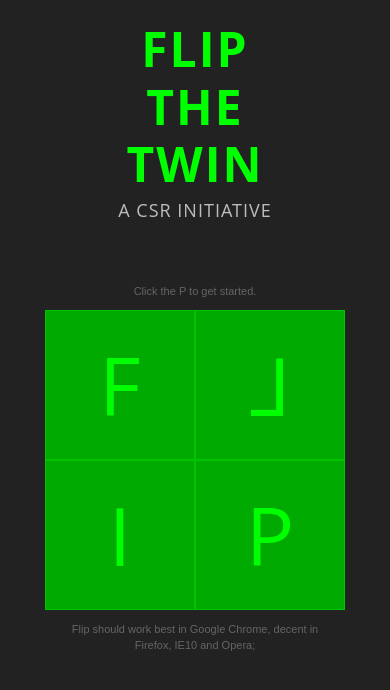
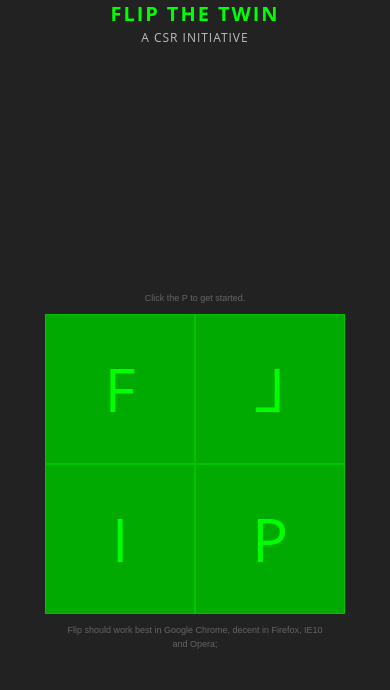
Before and after one commit to varunsalgarkar/flipreact, a React (Vite) app: page / in a window 390 px wide. Shown: the top 690 px of the page. Built offline with nearby package versions, Linux system fonts and the light colour scheme; a web font is replaced by a local one.

Commit message:
Update grids, make responsive, and organize CSS

```diff
--- a/src/components/GameBoard.jsx
+++ b/src/components/GameBoard.jsx
@@ -5,9 +5,9 @@ import { shuffle } from "../utils/shuffle.js";
 import { useLocalStats } from "../hooks/useLocalStats.js";
 
 const GRID_CONFIG = {
-  9:  { key: "3x3", mult: 3 },
   16: { key: "4x4", mult: 4 },
-  25: { key: "5x5", mult: 5 },
+  36: { key: "6x6", mult: 6 },
+  64: { key: "8x8", mult: 8 },
 };
 
 export default function GameBoard({ level, gameTime, onEnd, onBackToMenu }) {
--- a/src/components/Logo.jsx
+++ b/src/components/Logo.jsx
@@ -3,9 +3,9 @@ import styles from "../styles/Logo.module.css";
 import { useLocalStats } from "../hooks/useLocalStats.js";
 
 const GRID_SIZES = [
-  { label: "3x3", value: 9 },
   { label: "4x4", value: 16 },
-  { label: "5x5", value: 25 },
+  { label: "6x6", value: 36 },
+  { label: "8x8", value: 64 },
 ];
 
 export default function Logo({ onPlay, lastResult, selectedGrid, onGridSelect, winUrl, onWinUrlChange, gameTime, onGameTimeChange }) {
--- a/src/styles/globals.css
+++ b/src/styles/globals.css
@@ -1,18 +1,72 @@
-/* base */
+/* ===== CSS VARIABLES FOR EASY CUSTOMIZATION ===== */
+:root {
+  /* Colors */
+  --primary-color: #0f0;
+  --primary-hover: rgba(0, 255, 0, 0.1);
+  --primary-selected: rgba(0, 255, 0, 0.3);
+  --background-color: #222;
+  --text-color: #fff;
+  --text-muted: rgba(255, 255, 255, 0.7);
+  --text-info: rgba(255, 255, 255, 0.3);
+  --text-stats: rgba(255, 255, 255, 0.4);
+
+  /* Card Colors */
+  --card-front: #0a0;
+  --card-back: #222;
+  --card-border: rgba(0, 255, 0, 0.3);
+
+  /* Layout */
+  --logo-size: min(90vw, 90vh, 450px);
+  --card-size: calc(var(--logo-size) / 2);
+
+  /* Typography */
+  --font-family: 'Open Sans', sans-serif;
+  --title-size: clamp(24px, 8vw, 48px);
+  --subtitle-size: clamp(12px, 3vw, 18px);
+  --logo-letter-size: clamp(65px, 15vw, 130px);
+  --content-font-size: clamp(10px, 2vw, 12px);
+  --link-font-size: clamp(14px, 3vw, 18px);
+
+  /* Spacing */
+  --spacing-xs: clamp(4px, 1vw, 8px);
+  --spacing-sm: clamp(8px, 2vw, 15px);
+  --spacing-md: clamp(15px, 3vw, 25px);
+  --spacing-lg: clamp(20px, 4vw, 40px);
+
+  /* Game Grid */
+  --game-margin: clamp(2px, 0.5vw, 4px);
+  --timer-height: clamp(3px, 1vw, 5px);
+  --back-btn-size: clamp(8px, 2vw, 10px);
+
+  /* Transitions */
+  --flip-duration: 400ms;
+  --fade-duration: 500ms;
+  --hover-duration: 200ms;
+}
+
+/* ===== BASE STYLES ===== */
 :root { color-scheme: dark; }
 html, body, #root, #app { height: 100%; }
-body, html { margin:0; font: normal 0/0 Arial, Helvetica, sans-serif; background:#222; overflow:hidden; color:#fff;
-  -webkit-touch-callout:none; -webkit-user-select:none; -khtml-user-select:none; -moz-user-select:none; -ms-user-select:none; user-select:none;
+body, html {
+  margin: 0;
+  font: normal 0/0 Arial, Helvetica, sans-serif;
+  background: var(--background-color);
+  overflow: hidden;
+  color: var(--text-color);
+  -webkit-touch-callout: none;
+  -webkit-user-select: none;
+  -khtml-user-select: none;
+  -moz-user-select: none;
+  -ms-user-select: none;
+  user-select: none;
 }
-body, html, .flipper, .f, .b, #g { width:100%; height:100%; }
+body, html, .flipper, .f, .b, #g { width: 100%; height: 100%; }
 
-/* reset (light) */
-a { text-decoration:none; color:#fff; display:block; font:bold 18px/75px 'Open Sans', sans-serif; text-transform:uppercase; text-align:center; padding:0; margin:0 1px; }
-a:hover{ color:#0f0; background:rgba(0,255,0,.1); }
-a.selected { background:rgba(0,255,0,.3); color:#0f0; }
-
-@font-face{
-  font-family: "GeneralFoundicons"; font-weight:normal; font-style:normal;
+/* ===== TYPOGRAPHY ===== */
+@font-face {
+  font-family: "GeneralFoundicons";
+  font-weight: normal;
+  font-style: normal;
   src: url("https://s3-us-west-2.amazonaws.com/s.cdpn.io/60583/general_foundicons.eot");
   src: url("https://s3-us-west-2.amazonaws.com/s.cdpn.io/60583/general_foundicons.eot?#iefix") format("embedded-opentype"),
        url("https://s3-us-west-2.amazonaws.com/s.cdpn.io/60583/general_foundicons.woff") format("woff"),
@@ -20,126 +74,369 @@ a.selected { background:rgba(0,255,0,.3); color:#0f0; }
        url("https://s3-us-west-2.amazonaws.com/s.cdpn.io/60583/general_foundicons.svg#GeneralFoundicons") format("svg");
 }
 
-/* FRONT SCREEN */
+/* ===== TITLE AND SUBTITLE ===== */
 .game-title {
   position: absolute;
-  top: 20px;
+  top: var(--spacing-sm);
   left: 50%;
   transform: translateX(-50%);
   text-align: center;
   z-index: 10;
+  width: 100%;
+  padding: 0 var(--spacing-sm);
+  box-sizing: border-box;
 }
 
 .game-title h1 {
-  font: bold 48px/1.2 'Open Sans', sans-serif;
-  color: #0f0;
+  font: bold var(--title-size)/1.2 var(--font-family);
+  color: var(--primary-color);
   margin: 0;
   text-transform: uppercase;
-  letter-spacing: 2px;
+  letter-spacing: clamp(1px, 0.5vw, 2px);
 }
 
 .game-title h2 {
-  font: normal 18px/1.4 'Open Sans', sans-serif;
-  color: rgba(255,255,255,0.7);
-  margin: 5px 0 0 0;
+  font: normal var(--subtitle-size)/1.4 var(--font-family);
+  color: var(--text-muted);
+  margin: var(--spacing-xs) 0 0 0;
   text-transform: uppercase;
-  letter-spacing: 1px;
+  letter-spacing: clamp(0.5px, 0.25vw, 1px);
 }
 
-.logo{ width:450px; height:450px; position:absolute; top:50%; left:50%; margin:-225px 0 0 -225px; }
-.logo .card{ width:50%; height:50%; cursor:default; position:relative; display:inline-block; }
-.logo .card.left.active{ z-index:2; }
-.logo .card.left.active + .card{ opacity:0; }
-.logo .card.left.active .b{ margin-left:-100%; }
-.logo .f{ font:normal 130px/225px 'Open Sans', sans-serif; text-align:center; text-transform:uppercase; color:#0f0; }
-.logo .c2{ transform:scale(-1,1); }
-.logo .contentbox{ width:200%; font:normal 12px/16px 'Open Sans', sans-serif; text-align:left; }
-.logo .contentbox.levels{ width:100%; }
-.logo .contentbox .padded{ padding:0 15px; }
-.logo .contentbox h2{ font-size:24px; padding:0; margin:28px 0; text-transform:uppercase; color:#0f0; }
-.logo .contentbox p{ line-height:14px; margin:14px 0; }
-#stats h2 i{ margin-right:10px; vertical-align:top; font:italic normal 9px/8px 'Open Sans'; color:rgba(255,255,255,.4); }
-#stats ul{ width:50%; display:inline-block; margin:0; padding:0; list-style-type:none; vertical-align:top; line-height:22px; }
-#stats li{ display:block; margin:0; padding:0; }
-#stats li b{ display:inline-block; font-size:12px; width:95px; }
-#stats a{ position:absolute; bottom:0; width:100%; margin-left:-15px; }
-.logo .info{ font-size:11px; line-height:16px; text-align:center; color:rgba(255,255,255,.3); padding:0 25px; }
+/* ===== LOGO LAYOUT ===== */
+.logo {
+  width: var(--logo-size);
+  height: var(--logo-size);
+  position: absolute;
+  top: 50%;
+  left: 50%;
+  transform: translate(-50%, -50%);
+  margin-top: var(--spacing-md);
+}
 
-/* Settings styles */
-.setting-group { margin: 15px 0; }
+.logo .card {
+  width: 50%;
+  height: 50%;
+  cursor: default;
+  position: relative;
+  display: inline-block;
+}
+
+.logo .card.left.active { z-index: 2; }
+.logo .card.left.active + .card { opacity: 0; }
+.logo .card.left.active .b { margin-left: -100%; }
+
+/* ===== LOGO LETTERS ===== */
+.logo .f {
+  font: normal var(--logo-letter-size)/var(--card-size) var(--font-family);
+  text-align: center;
+  text-transform: uppercase;
+  color: var(--primary-color);
+}
+
+.logo .c2 { transform: scale(-1, 1); }
+
+/* ===== CONTENT BOXES ===== */
+.logo .contentbox {
+  width: 200%;
+  font: normal var(--content-font-size)/calc(var(--content-font-size) + 4px) var(--font-family);
+  text-align: left;
+}
+
+.logo .contentbox.levels { width: 100%; }
+.logo .contentbox .padded { padding: 0 var(--spacing-sm); }
+
+.logo .contentbox h2 {
+  font-size: clamp(16px, 4vw, 24px);
+  padding: 0;
+  margin: var(--spacing-lg) 0;
+  text-transform: uppercase;
+  color: var(--primary-color);
+}
+
+.logo .contentbox p {
+  line-height: calc(var(--content-font-size) + 2px);
+  margin: var(--spacing-sm) 0;
+}
+
+/* ===== LINKS AND BUTTONS ===== */
+a {
+  text-decoration: none;
+  color: var(--text-color);
+  display: block;
+  font: bold var(--link-font-size)/calc(var(--link-font-size) * 4) var(--font-family);
+  text-transform: uppercase;
+  text-align: center;
+  padding: 0;
+  margin: 0 1px;
+}
+
+a:hover {
+  color: var(--primary-color);
+  background: var(--primary-hover);
+}
+
+a.selected {
+  background: var(--primary-selected);
+  color: var(--primary-color);
+}
+
+/* ===== STATS SECTION ===== */
+#stats h2 i {
+  margin-right: var(--spacing-xs);
+  vertical-align: top;
+  font: italic normal calc(var(--content-font-size) - 3px)/calc(var(--content-font-size) - 4px) var(--font-family);
+  color: var(--text-stats);
+}
+
+#stats ul {
+  width: 50%;
+  display: inline-block;
+  margin: 0;
+  padding: 0;
+  list-style-type: none;
+  vertical-align: top;
+  line-height: calc(var(--content-font-size) + 10px);
+}
+
+#stats li { display: block; margin: 0; padding: 0; }
+#stats li b { display: inline-block; font-size: var(--content-font-size); width: clamp(70px, 15vw, 95px); }
+#stats a { position: absolute; bottom: 0; width: 100%; margin-left: calc(-1 * var(--spacing-sm)); }
+
+/* ===== SETTINGS STYLES ===== */
+.setting-group { margin: var(--spacing-sm) 0; }
+
 .setting-group label {
   display: block;
   font-weight: bold;
-  margin-bottom: 5px;
-  color: #0f0;
-  font-size: 12px;
+  margin-bottom: var(--spacing-xs);
+  color: var(--primary-color);
+  font-size: var(--content-font-size);
 }
+
 .setting-input {
   width: 100%;
-  padding: 8px;
+  padding: var(--spacing-xs);
   background: #333;
   border: 1px solid #555;
-  color: #fff;
+  color: var(--text-color);
   border-radius: 4px;
-  font-size: 12px;
+  font-size: var(--content-font-size);
+  box-sizing: border-box;
 }
+
 .setting-input:focus {
-  border-color: #0f0;
+  border-color: var(--primary-color);
   outline: none;
 }
+
 .setting-desc {
-  font-size: 10px;
+  font-size: calc(var(--content-font-size) - 2px);
   color: #999;
-  margin-top: 3px;
+  margin-top: var(--spacing-xs);
 }
 
-/* GAME SCREEN */
-#g{ margin-top:4px; position:relative; }
-#g .timer{ width:0%; height:5px; position:absolute; top:0; background:#0f0; z-index:1; }
-@keyframes timer { 100% { width:100%; } }
-.pause{ position:absolute; width:100%; height:100%; left:0; top:0; z-index:100; background:rgba(0,0,0,.8); }
-.pause::before{ content:'PAUSED'; width:100%; position:absolute; margin-top:-100px; top:50%; color:#0f0; font:bold 80px/200px 'Open Sans';
-  display:block; text-align:center; }
+/* ===== INFO TEXT ===== */
+.logo .info {
+  font-size: calc(var(--content-font-size) - 1px);
+  line-height: calc(var(--content-font-size) + 4px);
+  text-align: center;
+  color: var(--text-info);
+  padding: 0 var(--spacing-md);
+}
 
-/* cards */
-#g .found{ opacity:0; transition: opacity 0.5s ease-out; }
-.card{ display:inline-block; -webkit-perspective:1000; perspective:1000; }
-.card:not(.active):hover{ opacity:.8; }
-.card .b::before{
+/* ===== GAME SCREEN ===== */
+#g {
+  margin-top: var(--game-margin);
+  position: relative;
+}
+
+#g .timer {
+  width: 0%;
+  height: var(--timer-height);
+  position: absolute;
+  top: 0;
+  background: var(--primary-color);
+  z-index: 1;
+}
+
+@keyframes timer { 100% { width: 100%; } }
+
+.pause {
+  position: absolute;
+  width: 100%;
+  height: 100%;
+  left: 0;
+  top: 0;
+  z-index: 100;
+  background: rgba(0, 0, 0, 0.8);
+}
+
+.pause::before {
+  content: 'PAUSED';
+  width: 100%;
+  position: absolute;
+  margin-top: -100px;
+  top: 50%;
+  color: var(--primary-color);
+  font: bold clamp(40px, 12vw, 80px)/200px var(--font-family);
+  display: block;
+  text-align: center;
+}
+
+/* ===== CARDS ===== */
+#g .found {
+  opacity: 0;
+  transition: opacity var(--fade-duration) ease-out;
+}
+
+.card {
+  display: inline-block;
+  -webkit-perspective: 1000px;
+  perspective: 1000px;
+}
+
+.card:not(.active):hover { opacity: 0.8; }
+
+.card .b::before {
   content: attr(data-f);
-  display:block; font:normal 100px/100px "GeneralFoundicons";
-  position:absolute; top:50%; margin-top:-50px; width:100%; text-align:center; color:#0f0;
+  display: block;
+  font: normal var(--card-icon-size, clamp(30px, 8vw, 100px))/100px "GeneralFoundicons";
+  position: absolute;
+  top: 50%;
+  margin-top: -50px;
+  width: 100%;
+  text-align: center;
+  color: var(--primary-color);
 }
-.flipper{ position:relative; transform-style: preserve-3d; }
-.f, .b{ position:absolute; top:0; left:0; box-shadow:inset 0 0 0 1px rgba(0,255,0,.3); backface-visibility:hidden; width:100%; height:100%; }
-.f{ background:#0a0; z-index:1; }
-.b{ background:#222; opacity:0; }
-.card.active .b{ z-index:2; opacity:1; }
-.card, .flipper, .logo .b{ transition:400ms ease-in-out; }
-.card.active .flipper, .b{ transform: rotateY(180deg); }
 
-/* Responsive */
-@media all and (max-width:1680px) and (min-width:640px){
-  .card .b::before{ font-size:90px; }
-  #g.grid4x4 .card .b::before{ font-size:70px; }
-  #g.grid5x5 .card .b::before{ font-size:50px; }
+.flipper {
+  position: relative;
+  transform-style: preserve-3d;
 }
-@media all and (max-width:640px) and (min-width:470px){
-  .card .b::before{ font-size:90px; }
-  #g.grid4x4 .card .b::before{ font-size:60px; }
-  #g.grid5x5 .card .b::before{ font-size:50px; }
+
+.f, .b {
+  position: absolute;
+  top: 0;
+  left: 0;
+  box-shadow: inset 0 0 0 1px var(--card-border);
+  backface-visibility: hidden;
+  width: 100%;
+  height: 100%;
 }
-@media all and (max-width:470px){
-  .card .b::before{ font-size:60px; }
-  #g.grid4x4 .card .b::before{ font-size:35px; -webkit-text-stroke:0; }
-  #g.grid5x5 .card .b::before{ font-size:32px; -webkit-text-stroke:0; }
+
+.f {
+  background: var(--card-front);
+  z-index: 1;
 }
-@media all and (max-width:640px){
-  a{ line-height:50px; font-size:13px; }
-  .logo{ width:300px; height:300px; margin:-150px 0 0 -150px; }
-  .logo .f{ font:normal 80px/150px 'Open Sans'; }
-  .logo .contentbox h2{ font-size:16px; margin:24px 0; }
-  .logo .instructions h2{ display:none; }
-  .logo .instructions.contentbox p:nth-child(3){ display:none; }
-  #stats li b{ width:auto; }
+
+.b {
+  background: var(--card-back);
+  opacity: 0;
 }
+
+.card.active .b {
+  z-index: 2;
+  opacity: 1;
+}
+
+.card, .flipper, .logo .b {
+  transition: var(--flip-duration) ease-in-out;
+}
+
+.card.active .flipper, .b {
+  transform: rotateY(180deg);
+}
+
+/* ===== RESPONSIVE CARD ICONS ===== */
+#g.grid4x4 .card .b::before {
+  --card-icon-size: clamp(25px, 6vw, 70px);
+}
+
+#g.grid6x6 .card .b::before {
+  --card-icon-size: clamp(20px, 4vw, 50px);
+}
+
+#g.grid8x8 .card .b::before {
+  --card-icon-size: clamp(15px, 3vw, 35px);
+}
+
+/* ===== RESPONSIVE BREAKPOINTS ===== */
+@media (max-width: 768px) {
+  :root {
+    --logo-size: min(95vw, 85vh, 350px);
+    --spacing-sm: 8px;
+    --spacing-md: 15px;
+    --spacing-lg: 20px;
+  }
+
+  .game-title {
+    top: 5px;
+  }
+
+  .logo {
+    margin-top: 15px;
+  }
+
+  a {
+    line-height: calc(var(--link-font-size) * 2.5);
+  }
+
+  .logo .contentbox h2 {
+    margin: var(--spacing-md) 0;
+  }
+
+  .logo .instructions h2 {
+    display: none;
+  }
+
+  .logo .instructions.contentbox p:nth-child(3) {
+    display: none;
+  }
+
+  #stats li b {
+    width: auto;
+  }
+}
+
+@media (max-width: 480px) {
+  :root {
+    --logo-size: min(98vw, 80vh, 300px);
+    --title-size: 20px;
+    --subtitle-size: 12px;
+    --logo-letter-size: 60px;
+    --content-font-size: 10px;
+    --link-font-size: 12px;
+  }
+
+  .game-title {
+    top: 2px;
+  }
+
+  .logo {
+    margin-top: 10px;
+  }
+}
+
+/* ===== LANDSCAPE ORIENTATION ===== */
+@media (orientation: landscape) and (max-height: 600px) {
+  :root {
+    --logo-size: min(70vw, 85vh, 400px);
+  }
+
+  .game-title {
+    top: 2px;
+  }
+
+  .game-title h1 {
+    font-size: clamp(18px, 4vh, 32px);
+  }
+
+  .game-title h2 {
+    font-size: clamp(10px, 2vh, 14px);
+  }
+
+  .logo {
+    margin-top: 8px;
+  }
+}
```
Also changed, not shown: src/hooks/useLocalStats.js (+4 -4 lines), src/styles/GameBoard.module.css (+8 -9 lines).
